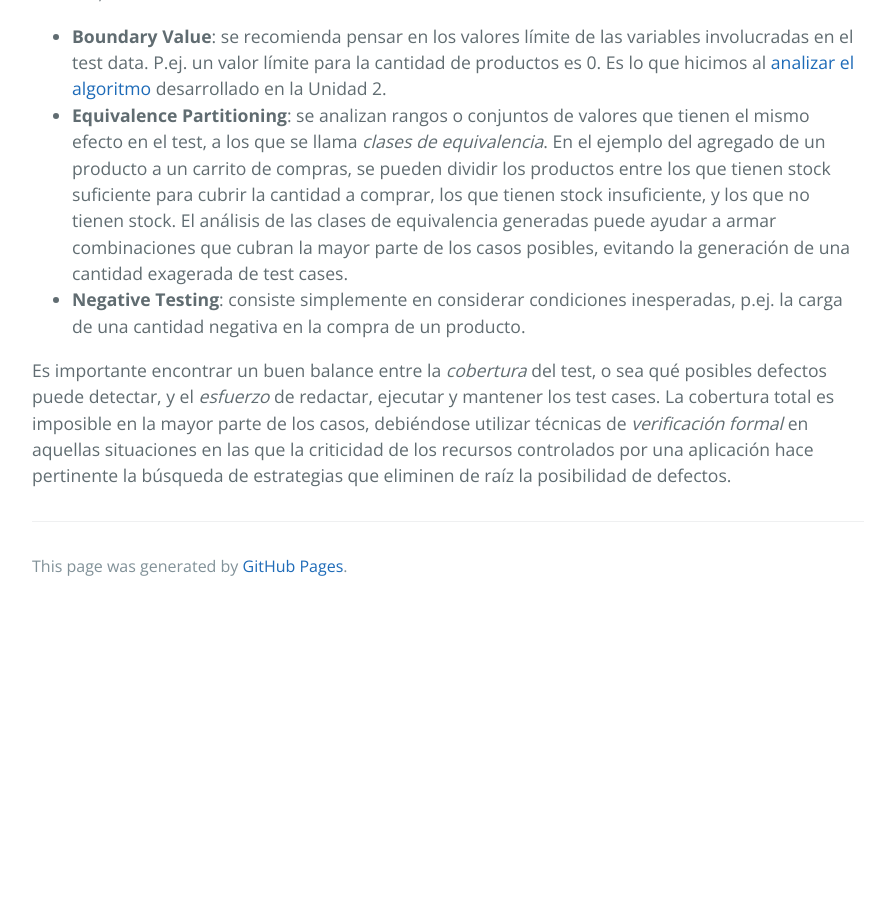
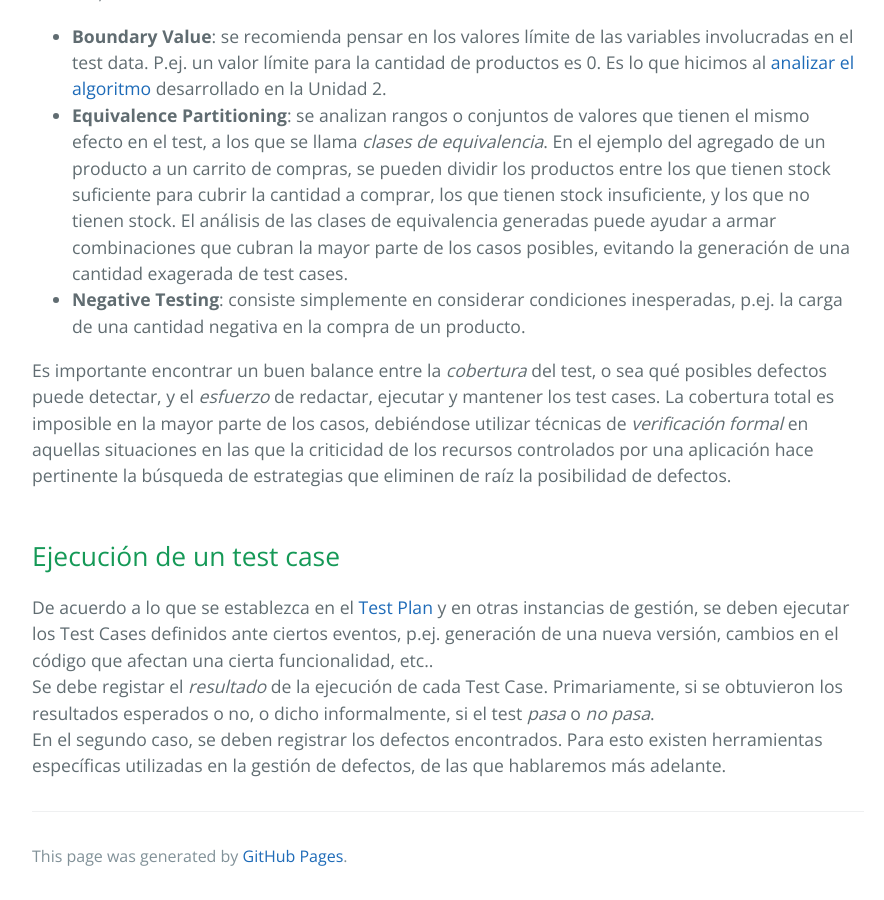
Before and after one commit to clombardi/design-thinking, a Jekyll site: the page built from testing/sistematizacion/test-case.md, in a window 1280 px wide and 900 px high, scrolled down 1719 px. Shown: the whole window, without its empty margins (192-1076 px from the left). Built offline with Jekyll 4.4.1, drawn with Linux system fonts in a browser that asks for light colours; our own code applies the rules of GitHub Pages for plain Markdown files; before the commit the page ends 2329 px from its top, so only the background shows below that.

Commit message:
test case - agregado

```diff
--- a/testing/sistematizacion/test-case.md
+++ b/testing/sistematizacion/test-case.md
@@ -36,3 +36,9 @@ Para derivar test cases a partir de un escenario, y evitar por otro lado la gene
 - **Negative Testing**: consiste simplemente en considerar condiciones inesperadas, p.ej. la carga de una cantidad negativa en la compra de un producto.
 
 Es importante encontrar un buen balance entre la _cobertura_ del test, o sea qué posibles defectos puede detectar, y el _esfuerzo_ de redactar, ejecutar y mantener los test cases. La cobertura total es imposible en la mayor parte de los casos, debiéndose utilizar técnicas de _verificación formal_ en aquellas situaciones en las que la criticidad de los recursos controlados por una aplicación hace pertinente la búsqueda de estrategias que eliminen de raíz la posibilidad de defectos.
+
+
+## Ejecución de un test case
+De acuerdo a lo que se establezca en el [Test Plan](./test-plan.md) y en otras instancias de gestión, se deben ejecutar los Test Cases definidos ante ciertos eventos, p.ej. generación de una nueva versión, cambios en el código que afectan una cierta funcionalidad, etc..
+Se debe registar el _resultado_ de la ejecución de cada Test Case. Primariamente, si se obtuvieron los resultados esperados o no, o dicho informalmente, si el test _pasa_ o _no pasa_.
+En el segundo caso, se deben registrar los defectos encontrados. Para esto existen herramientas específicas utilizadas en la gestión de defectos, de las que hablaremos más adelante.
```
